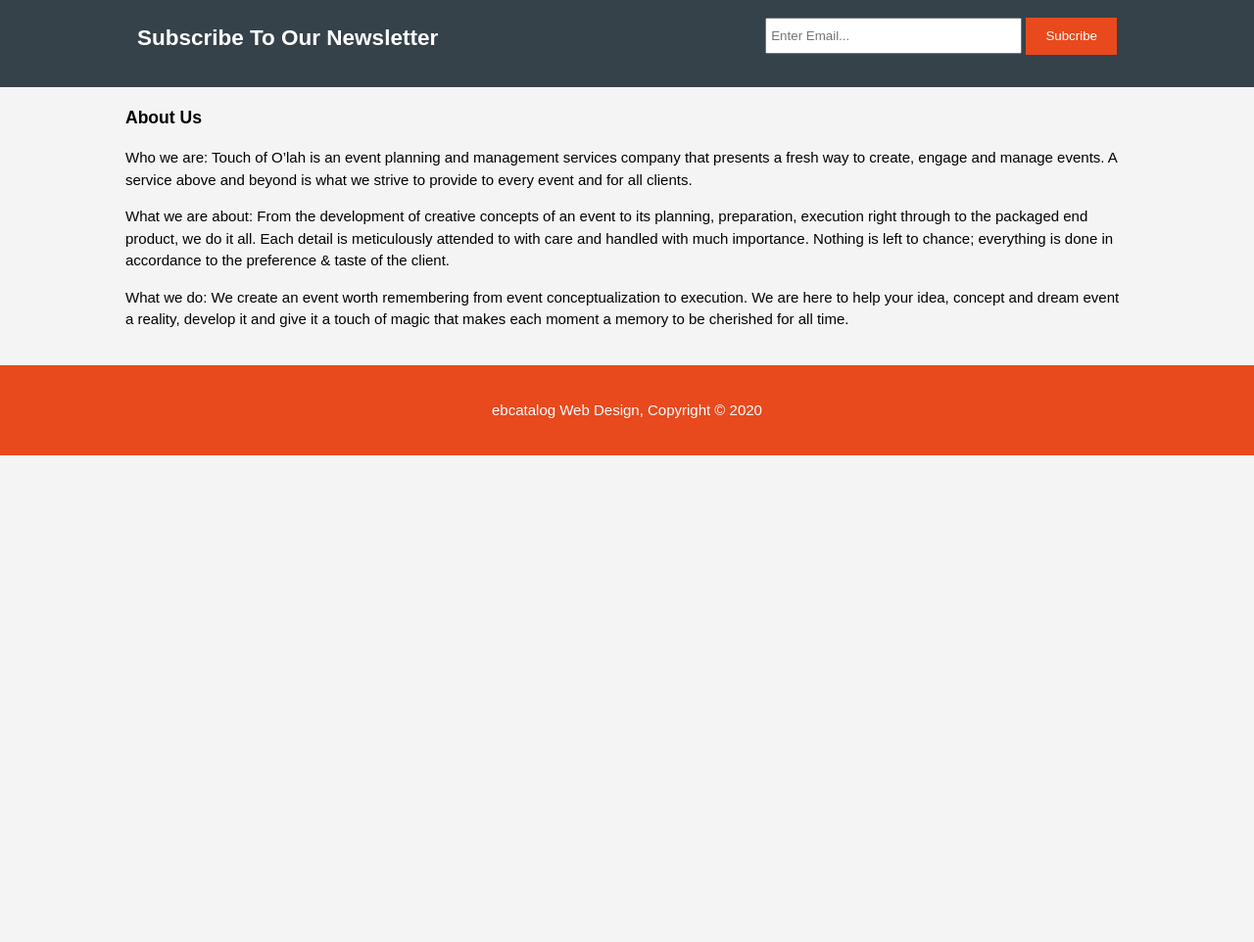
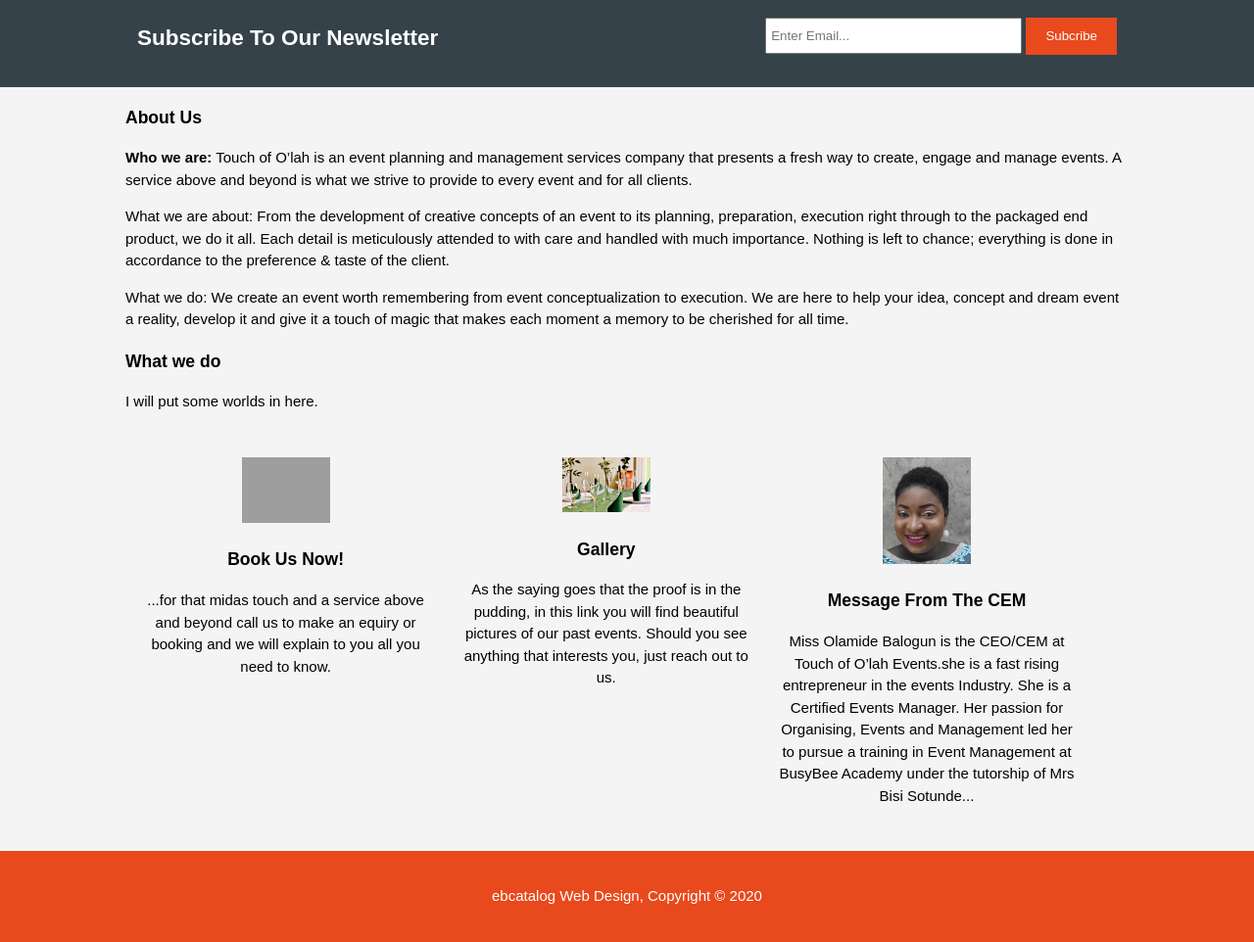
Before and after one commit to kdotcom/TouchOfOlah, a plain HTML site: page about.html in a window 1280 px wide. Shown: the part 212-1174 px from the top of the page at 98% size. Before the commit the page ends 800 px from the top, so only its background shows below. Drawn offline with Linux system fonts and the light colour scheme; grey boxes are pictures that could not be loaded.

Commit message:
Modified about.html

```diff
--- a/about.html
+++ b/about.html
@@ -41,11 +41,11 @@
         <div class="container">
             <article id="main-col">
                 <h1 class="page-title">About Us</h1>
-                <p>Who we are:
+                <p><strong>Who we are:</strong>
                     Touch of O’lah is an event planning and management services company that presents a fresh way to create, engage and manage events. A service above and beyond is what we strive to provide to every event and for all clients.
                 </p>
 
-                <p>
+                <p class="dark">
                     What we are about:
                     From the development of creative concepts of an event to its planning, preparation, execution right through to the packaged end product, we do it all. Each detail is meticulously attended to with care and handled with much importance. Nothing is left to chance; everything is done in accordance to the preference & taste of the client.
                 </p>
@@ -57,7 +57,43 @@
 
             </article>
 
+            <aside id="sidebar">
+                <div class="dark">
+                    <h3>What we do</h3>
+                    <p>I will put some worlds in here.</p>
+                </div>
+            </aside>
 
+
+        </div>
+
+    </section>
+
+    <section id="boxes">
+        <div class="container">
+            <div class="box">
+                <img src="images/booking.png" alt="A booking Icon">
+                <h3>Book Us Now!</h3>
+                <p>
+                    ...for that midas touch and a service above and beyond call us to make an equiry or booking and we will explain to you all you need to know.
+                </p>
+            </div>
+
+            <div class="box">
+                <img src="images/party-table.jpg" alt="A decorated table">
+                <h3>Gallery</h3>
+                <p>
+                    As the saying goes that the proof is in the pudding, in this link you will find beautiful pictures of our past events. Should you see anything that interests you, just reach out to us.
+                </p>
+            </div>
+
+            <div class="box">
+                <img src="images/Dupe.jpg" alt="Photo of CEM">
+                <h3>Message From The CEM</h3>
+                <p>
+                    Miss Olamide Balogun is the CEO/CEM at Touch of O’lah Events.she is a fast rising entrepreneur in the events Industry. She is a Certified Events Manager. Her passion for Organising, Events and Management led her to pursue a training in Event Management at BusyBee Academy under the tutorship of Mrs Bisi Sotunde...
+                </p>
+            </div>
         </div>
 
     </section>
```
